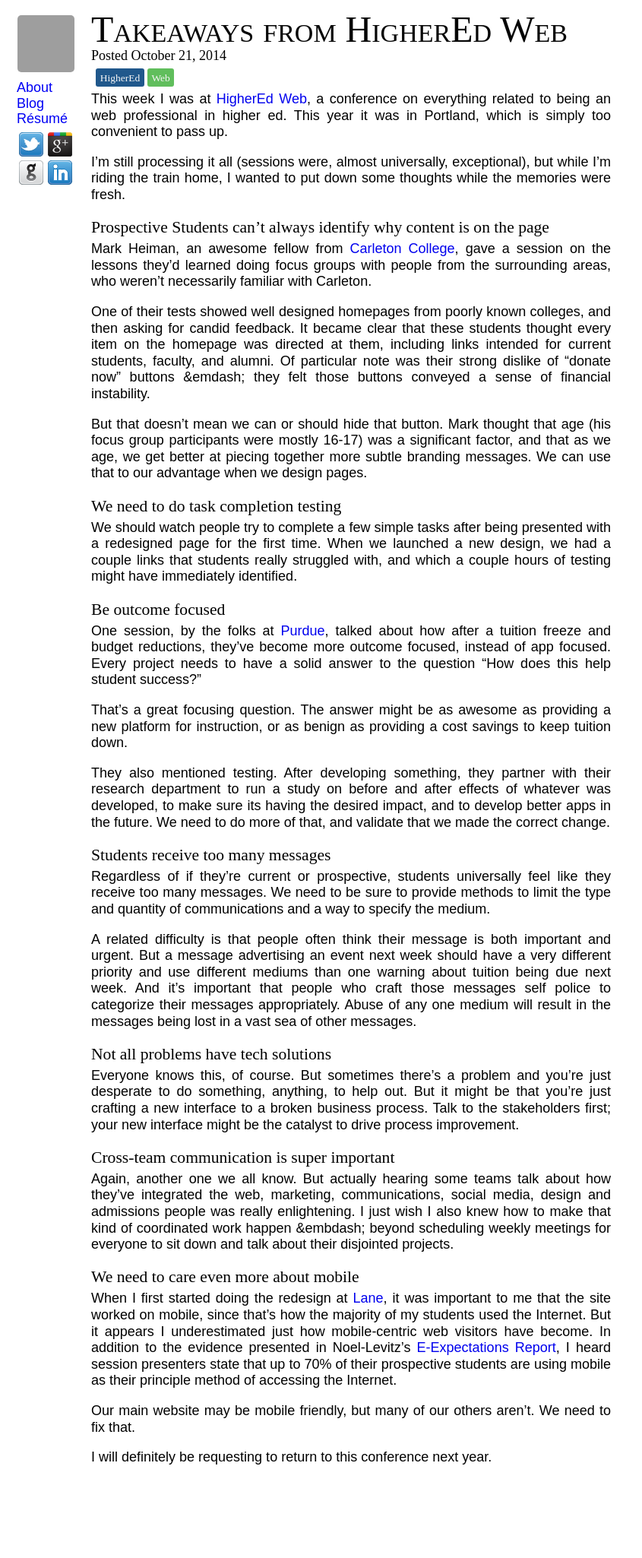
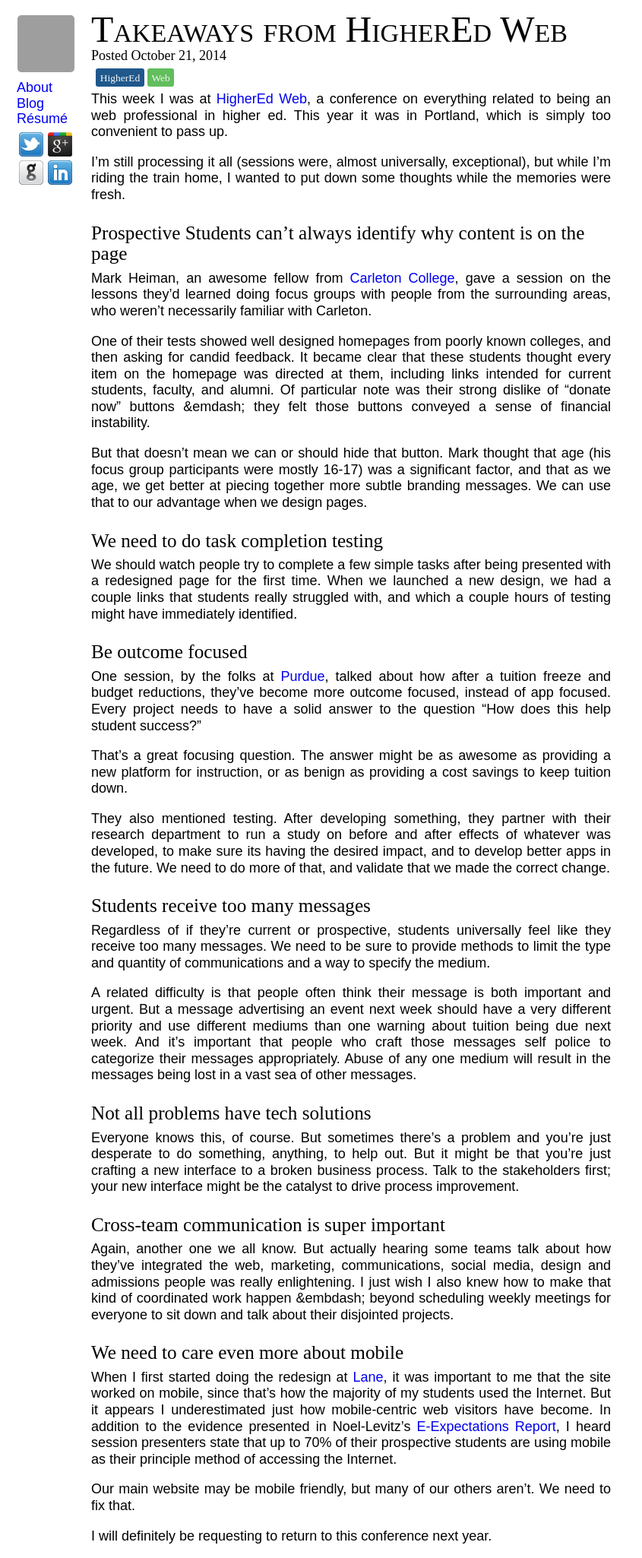
Before and after one commit to krschmidt/krschmidt.github.com, a Jekyll site: the page built from _posts/2014-10-21-higheredweb.md, in a window 1280 px wide. Shown: the whole page at 76% size, without its empty margins (0-845 px from the left). Built offline with Jekyll 4.4.1, drawn with Linux system fonts in a browser that asks for light colours; some web fonts are replaced; before the commit the page ends 1947 px from its top, so only the background shows below that; grey boxes are pictures that could not be loaded.

Commit message:
better h2 sizing

```diff
--- a/css/main.css
+++ b/css/main.css
@@ -167,7 +167,8 @@
 
 article h2 {
   font-family: 'Ovo', serif;
-  font-size: 1.2em;
+  font-size: 1.4em;
+  line-height: 1.1em;
   margin-bottom: .3em;
   margin-top: 1em; }
 article img {
--- a/css/main.scss
+++ b/css/main.scss
@@ -108,7 +108,8 @@
 article {
   h2 {
     font-family: 'Ovo', serif;
-    font-size: 1.2em;
+    font-size: 1.4em;
+    line-height: 1.1em;
     margin-bottom: .3em;
     margin-top: 1em;
   }
```
Also changed, not shown: 1 other file.
